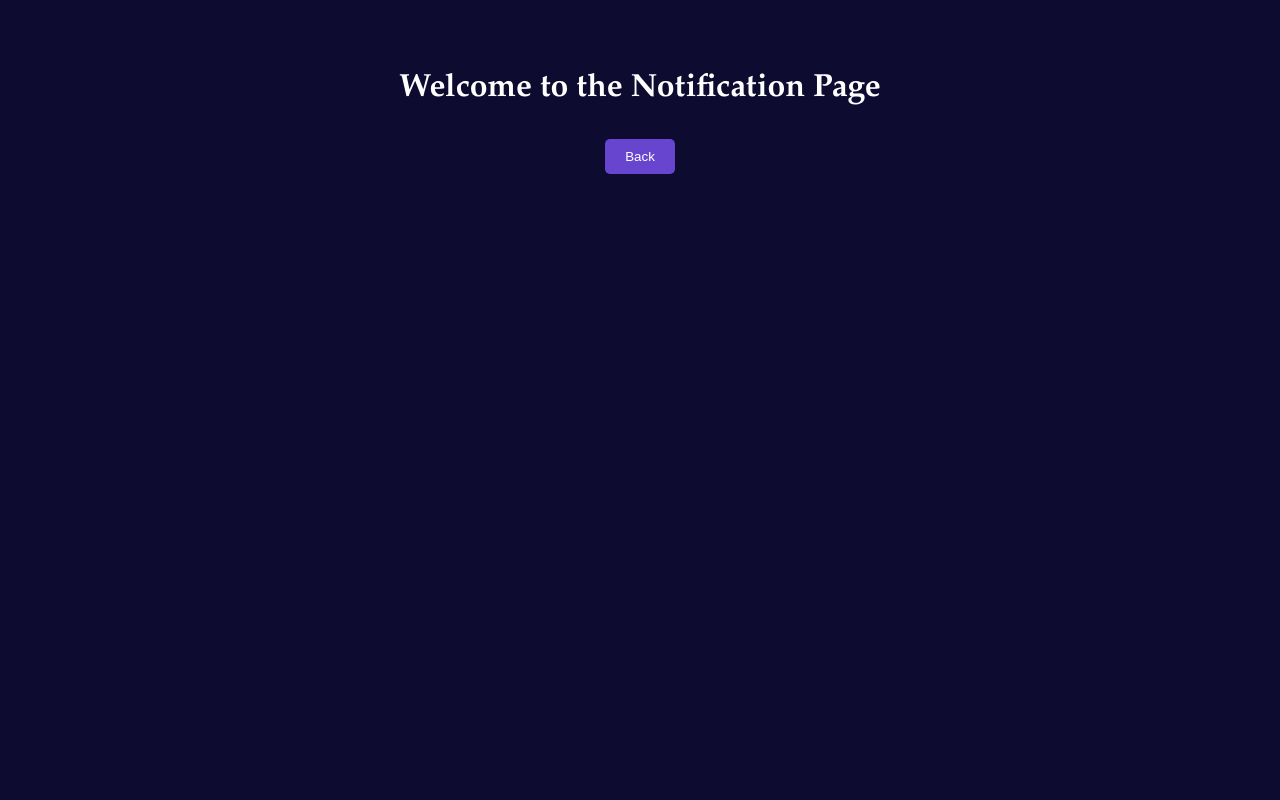
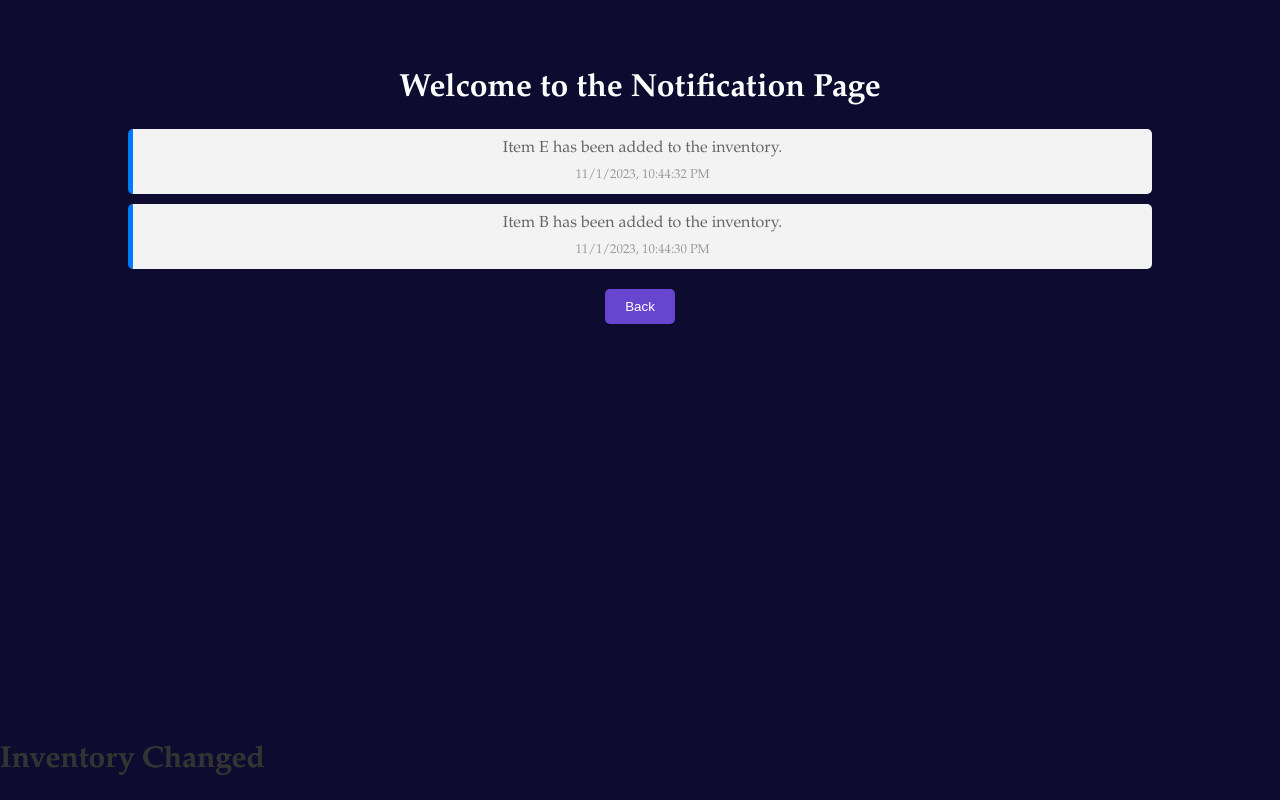
Before and after one commit to sarahobrienn/IMS, a React (Create React App) app: page /notification in a window 1280 px wide. Built offline with nearby package versions, Linux system fonts and the light colour scheme.

Commit message:
added small changes

```diff
--- a/src/Webpages/NotificationPage.js
+++ b/src/Webpages/NotificationPage.js
@@ -8,12 +8,13 @@ function NotificationPage() {
   useEffect(() => {
     const generateNotification = () => {
       const titles = ['Summary Changed', 'Inventory Changed', 'Sales Increased'];
+      const items = ['Item A', 'Item B', 'Item C', 'Item D', 'Item E', /* ... add more items */];
       const messages = [
-        'The Summary page has been updated.',
-        'Item XYZ has been added to the inventory.',
-        'Sales have increased by ..% this month.',
-        'Item XYZ has been removed in the inventory',
-        'Sales have decreased by ..% this week'
+        `The Summary page has been updated.`,
+        `${items[Math.floor(Math.random() * items.length)]} has been added to the inventory.`,
+        `Sales have increased by ${Math.floor(Math.random() * 20)}% this month.`,
+        `Item ${items[Math.floor(Math.random() * items.length)]} has been removed from the inventory.`,
+        `Sales have decreased by ${Math.floor(Math.random() * 20)}% this week.`
       ];
 
       const index = Math.floor(Math.random() * titles.length);
@@ -28,10 +29,10 @@ function NotificationPage() {
 
     const interval = setInterval(() => {
       setNotifications((prevNotifications) => [
-        ...prevNotifications,
-        generateNotification()
+        generateNotification(),
+        ...prevNotifications
       ]);
-    }, 200000); // 2 minutes interval
+    }, 2000); // 2 minutes interval
 
     return () => clearInterval(interval);
   }, [notifications.length]);
--- a/src/Webpages/SigninPage.js
+++ b/src/Webpages/SigninPage.js
@@ -5,6 +5,18 @@ import './SigninPage.css';
 function SigninPage() {
   const [username, setUsername] = useState('');
   const [password, setPassword] = useState('');
+  const [message, setMessage] = useState('');
+
+  const handleLogin = (userType) => {
+    if (
+      (userType === 'admin' && username === 'AdminUser' && password === '12345') ||
+      (userType === 'user' && username === 'sobrien13' && password === '12345')
+    ) {
+      setMessage(`Welcome ${userType === 'admin' ? 'Admin' : 'User'}`);
+    } else {
+      setMessage('Invalid credentials. Please try again.');
+    }
+  };
 
   return (
     <div className="signin-container">
@@ -28,17 +40,24 @@ function SigninPage() {
           placeholder="Username"
           className="input-field"
           value={username}
-          onChange={e => setUsername(e.target.value)}
+          onChange={(e) => setUsername(e.target.value)}
         />
         <input
           type="password"
           placeholder="Password"
           className="input-field"
           value={password}
-          onChange={e => setPassword(e.target.value)}
+          onChange={(e) => setPassword(e.target.value)}
         />
-        <button className="submit-button">Login</button>
+        <button className="submit-button" onClick={() => handleLogin('admin')}>
+          Login as Admin
+        </button>
+        <button className="submit-button" onClick={() => handleLogin('user')}>
+          Login as User
+        </button>
       </div>
+
+      {message && <p>{message}</p>}
     </div>
   );
 }
```
